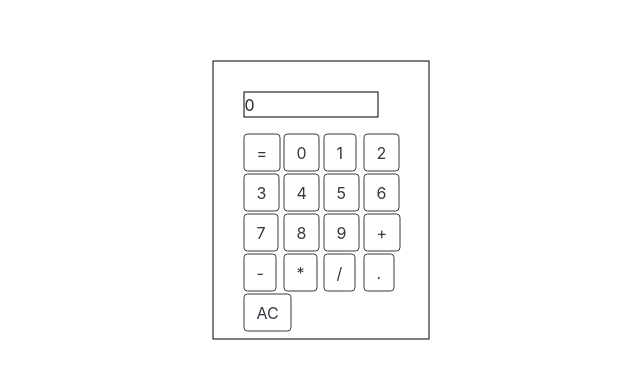
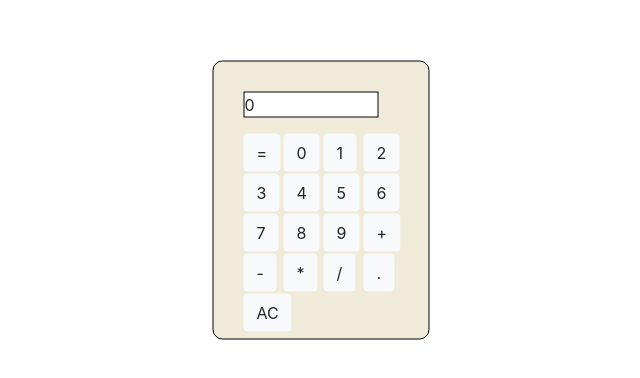
Before and after one commit to koookee/Javascript-Calculator, a React (Create React App) app: page / in a window 1280 px wide. Shown: the part 200-578 px from the top of the page, without its empty margins (319-959 px from the left). Built offline with nearby package versions, Linux system fonts and the light colour scheme.

Commit message:
Added some color to the calculator and rounded the corners

```diff
--- a/src/App.js
+++ b/src/App.js
@@ -124,14 +124,15 @@ class App extends React.Component{
   render(){
     let calculatorUI = {
       position:"absolute",left: "50%",top: "50%",transform: "translate(-50%, -50%)",
-      border: "1px solid #000000",padding: "30px", paddingRight:"50px"
+      border: "1px solid #000000",padding: "30px", paddingRight:"50px", borderRadius: "10px",
+      backgroundColor:"#EFEBD8"
     }
     let buttonPad = {
       display:"grid",gridTemplateRows: "15px 15px 15px 15px 15px",
       gridTemplateColumns: "15px 15px 15px 15px", columnGap:"25px", rowGap:"25px",
       }
     let displayUI = {
-      border: "1px solid #000000"
+      border: "1px solid #000000", backgroundColor:"#FFFFFF"
     }
 
     return(
--- a/src/Components/ButtonUI.js
+++ b/src/Components/ButtonUI.js
@@ -27,7 +27,7 @@ class ButtonUI extends React.Component{
   render(){
     return(
       <div>
-        <button className="btn btn-outline-dark" id={this.props.name} value={this.props.symbol} onClick={this.handleClick}>{this.props.symbol}</button>
+        <button className="btn btn-light" id={this.props.name} value={this.props.symbol} onClick={this.handleClick}>{this.props.symbol}</button>
       </div>
     )
   }
```
